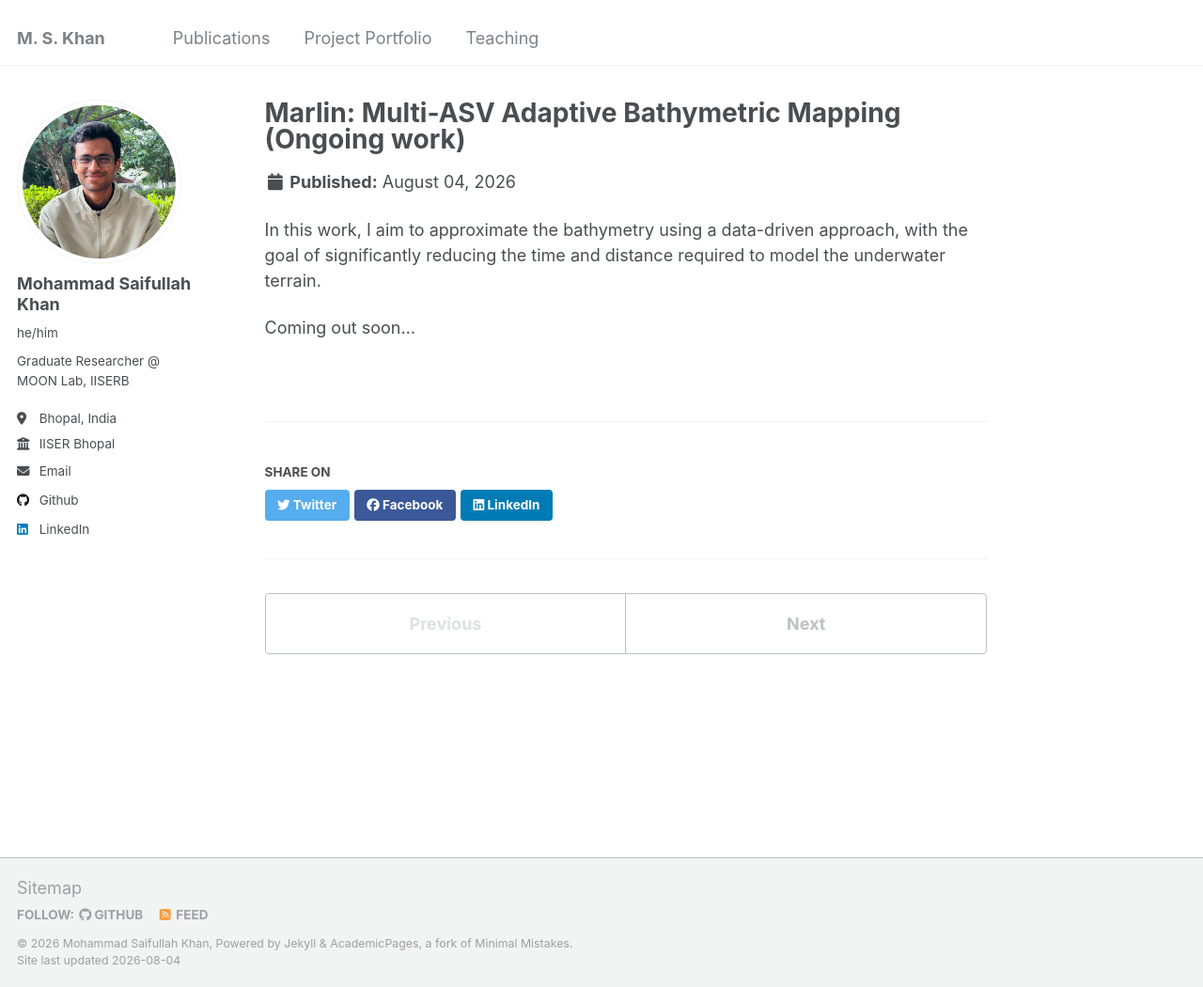
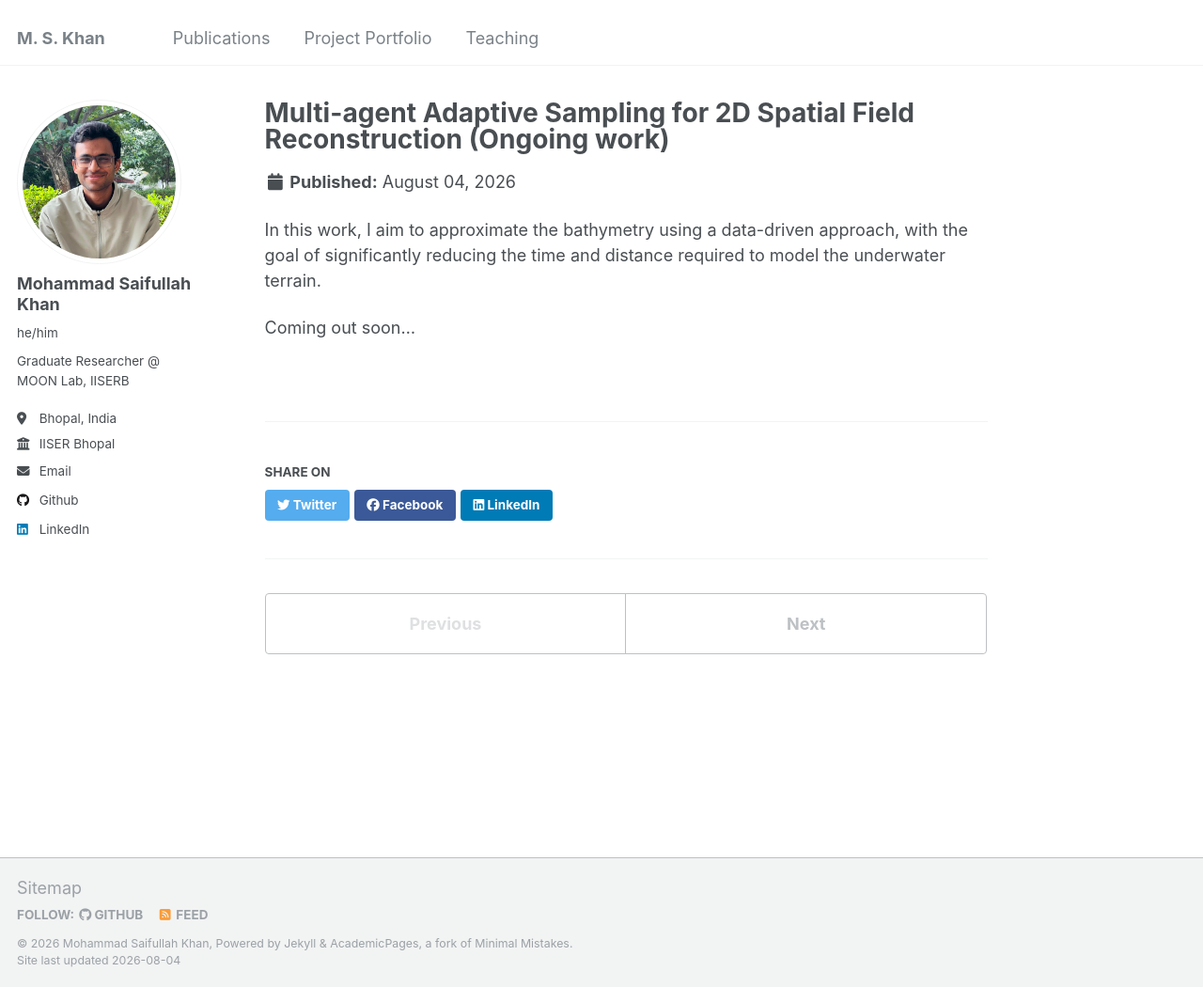
Before and after one commit to mskhan0077/mskhan0077.github.io, a Jekyll site: the page built from _portfolio/portfolio-1.md, in a window 1280 px wide and 1050 px high. Shown: the whole window at 94% size. Built offline with Jekyll 4.4.1, drawn with Linux system fonts in a browser that asks for light colours.

Commit message:
Update portfolio-1.md

```diff
--- a/_portfolio/portfolio-1.md
+++ b/_portfolio/portfolio-1.md
@@ -1,5 +1,5 @@
 ---
-title: "Marlin: Multi-ASV Adaptive Bathymetric Mapping (Ongoing work)"
+title: "Multi-agent Adaptive Sampling for 2D Spatial Field Reconstruction (Ongoing work)"
 excerpt: "<br/><img src='/images/comparison_windmill_TS_lake_belief.png'>"
 collection: portfolio
 ---
```
